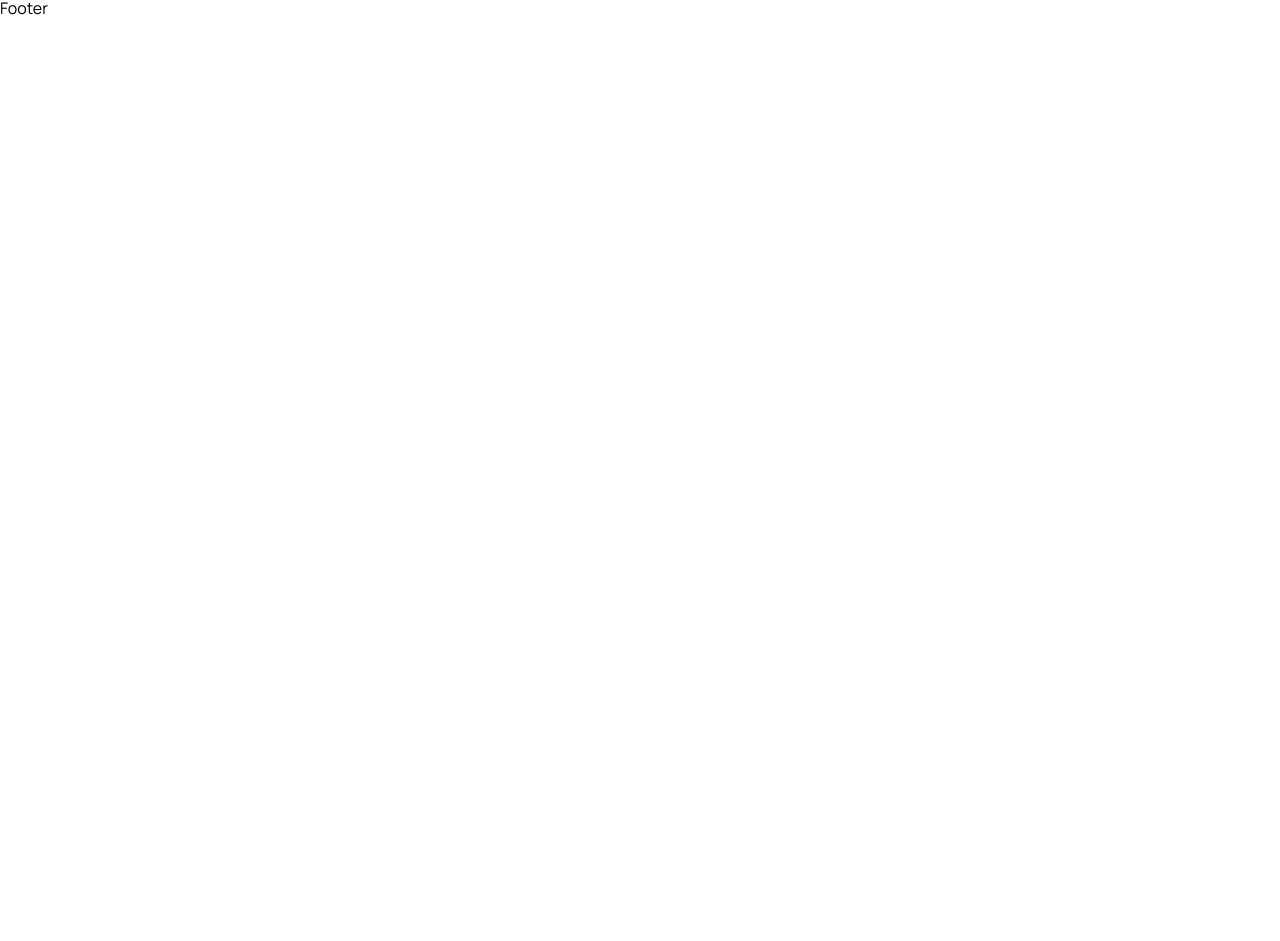
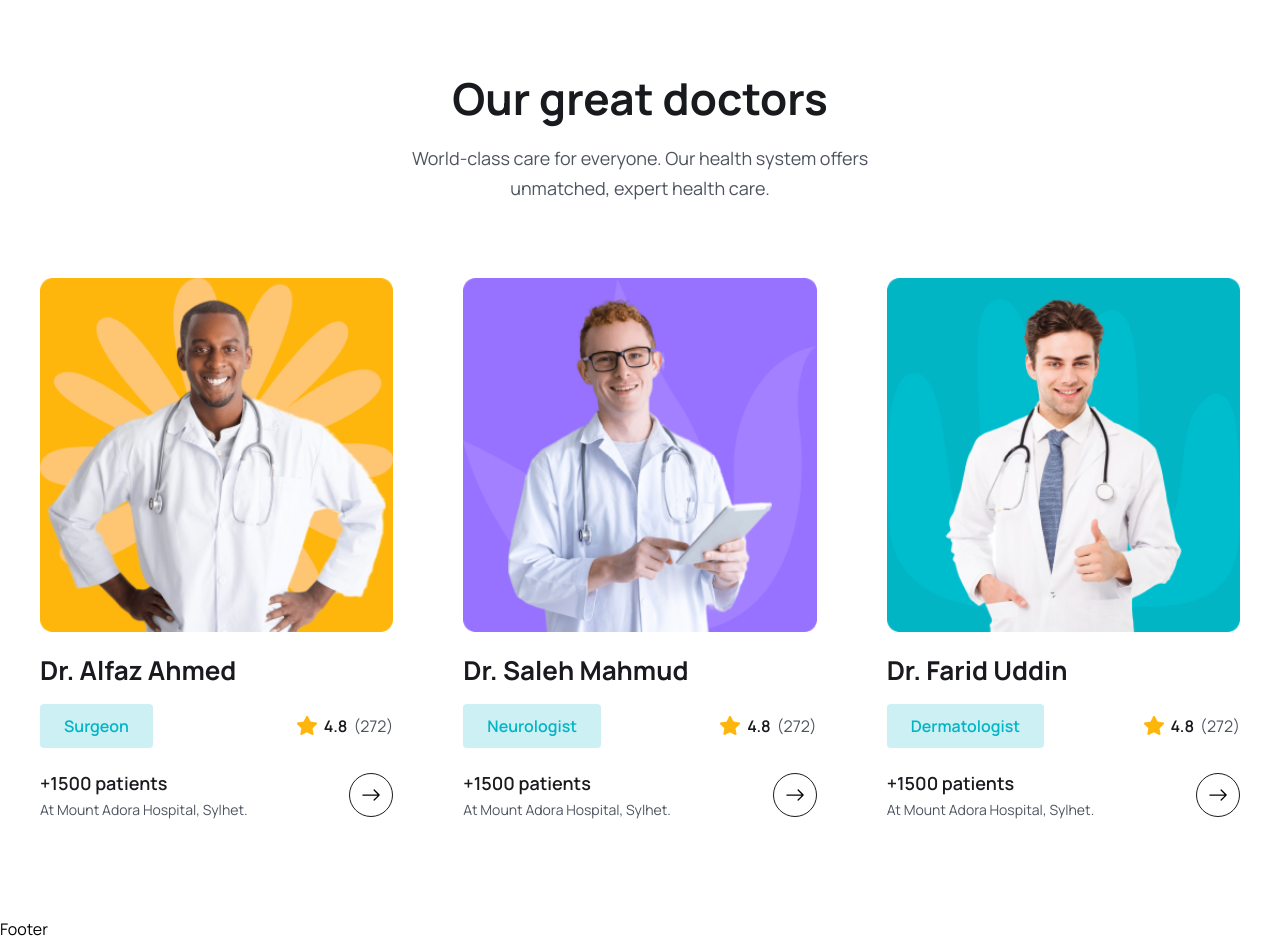
Before and after one commit to babymoonjunior/react-doctor-appointment, a React (Vite) app in the folder client/: page / in a window 1280 px wide. Shown: the part 3875-4816 px from the top of the page. Before the commit the page ends 3895 px from the top, so only its background shows below. Built offline with nearby package versions, Linux system fonts and the light colour scheme; the HTML template or start-up script is replaced by a standard one.

Commit message:
Style: Doctors section

```diff
--- a/client/src/assets/data/doctors.js
+++ b/client/src/assets/data/doctors.js
@@ -6,7 +6,7 @@ export const doctors = [
   {
     id: "01",
     name: "Dr. Alfaz Ahmed",
-    specialty: "Surgeon",
+    specialization: "Surgeon",
     avgRating: 4.8,
     totalRating: 272,
     photo: doctorImg01,
@@ -16,7 +16,7 @@ export const doctors = [
   {
     id: "02",
     name: "Dr. Saleh Mahmud",
-    specialty: "Neurologist",
+    specialization: "Neurologist",
     avgRating: 4.8,
     totalRating: 272,
     photo: doctorImg02,
@@ -26,7 +26,7 @@ export const doctors = [
   {
     id: "03",
     name: "Dr. Farid Uddin",
-    specialty: "Dermatologist",
+    specialization: "Dermatologist",
     avgRating: 4.8,
     totalRating: 272,
     photo: doctorImg03,
--- /dev/null
+++ b/client/src/components/Doctors/DoctorCard.jsx
@@ -0,0 +1,74 @@
+/* eslint-disable react/prop-types */
+import starIcon from "../../assets/images/Star.png";
+import { Link } from "react-router-dom";
+import { BsArrowRight } from "react-icons/bs";
+
+const DoctorCard = ({ doctor }) => {
+  const {
+    name,
+    specialization,
+    avgRating,
+    totalRating,
+    photo,
+    totalPatients,
+    hospital,
+  } = doctor;
+  return (
+    <div className="p-3 lg:p-5">
+      <div>
+        <img src={photo} className="w-full" alt="" />
+      </div>
+      <h2
+        className="text-[18px] leading-[30px] lg:text-[26px] lg:leading-9
+       text-headingColor font-[700] mt-3 lg:mt-5"
+      >
+        {name}
+      </h2>
+      <div className="mt-2 lg:mt-4 flex items-center justify-between">
+        <span
+          className="bg-[#CCF0F3] text-irisBlueColor py-1 px-2 lg:py-2 lg:px-6 text-[12px]
+        leading-4 lg:text-[16px] lg:leading-7 font-semibold rounded"
+        >
+          {specialization}
+        </span>
+        <div className="flex items-center gap-[6px]">
+          <span
+            className="flex items-center gap-[6px] text-[14px] leading-6 lg:text-[16px]
+            lg:leading-7 font-semibold text-headingColor"
+          >
+            <img src={starIcon} alt="" /> {avgRating}
+          </span>
+          <span
+            className="text-[14px] leading-6 lg:text-[16px]
+            lg:leading-7 font-[400] text-textColor"
+          >
+            ({totalRating})
+          </span>
+        </div>
+      </div>
+
+      <div className="mt-[18px] lg:mt-5 flex items-center justify-between">
+        <div>
+          <h3
+            className="text-[16px] leading-7 lg:text-[18px] lg:leading-[30px] font-semibold
+                text-headingColor"
+          >
+            +{totalPatients} patients
+          </h3>
+          <p className="text-[14px] leading-6 font-[400] text-textColor">
+            At {hospital}
+          </p>
+        </div>
+
+        <Link
+          to="/doctors"
+          className="w-[44px] h-[44px] rounded-full border border-solid border-[#181A1E] flex items-center justify-center group hover:bg-primaryColor hover:border-none"
+        >
+          <BsArrowRight className="group-hover:text-white w-6 h-5" />
+        </Link>
+      </div>
+    </div>
+  );
+};
+
+export default DoctorCard;
--- /dev/null
+++ b/client/src/components/Doctors/DoctorList.jsx
@@ -0,0 +1,17 @@
+import { doctors } from "../../assets/data/doctors";
+import DoctorCard from "./DoctorCard";
+
+const DoctorList = () => {
+  return (
+    <div
+      className="grid grid-cols-1 sm:grid-cols-2 md:grid-cols-3 gap-5 lg:gap-[30px] mt-[30px]
+    lg:mt-[55px]"
+    >
+      {doctors.map((doctor) => (
+        <DoctorCard key={doctor.id} doctor={doctor} />
+      ))}
+    </div>
+  );
+};
+
+export default DoctorList;
--- a/client/src/pages/Home.jsx
+++ b/client/src/pages/Home.jsx
@@ -1,4 +1,3 @@
-import React from "react";
 import heroImg01 from "../assets/images/hero-img01.png";
 import heroImg02 from "../assets/images/hero-img02.png";
 import heroImg03 from "../assets/images/hero-img03.png";
@@ -12,6 +11,7 @@ import { Link } from "react-router-dom";
 import { BsArrowRight } from "react-icons/bs";
 import About from "../components/About/About";
 import ServiceList from "../components/Services/ServiceList";
+import DoctorList from "../components/Doctors/DoctorList";
 
 const Home = () => {
   return (
@@ -234,9 +234,11 @@ const Home = () => {
                 </div>
 
                 <div className="flex items-center gap-[6px] lg:gap-[10px] mt-2 lg:mt-[18px]">
-                  <img src={avatarIcon} alt=""/>
-                  <h4 className="text-[10px] leading-3 lg:text-[16px] lg:leading-[22px] font-[700]
-                   text-headingColor">
+                  <img src={avatarIcon} alt="" />
+                  <h4
+                    className="text-[10px] leading-3 lg:text-[16px] lg:leading-[22px] font-[700]
+                   text-headingColor"
+                  >
                     Wayne Collins
                   </h4>
                 </div>
@@ -246,6 +248,21 @@ const Home = () => {
         </div>
       </section>
       {/* feature section end */}
+
+      {/* our great doctors */}
+      <section>
+        <div className="container">
+          <div className="xl:w-[470px] mx-auto">
+            <h2 className="heading text-center">Our great doctors</h2>
+            <p className="text_para text-center">
+              World-class care for everyone. Our health system offers unmatched,
+              expert health care.
+            </p>
+          </div>
+          <DoctorList />
+        </div>
+      </section>
+      {/* our great doctors end */}
     </>
   );
 };
```
